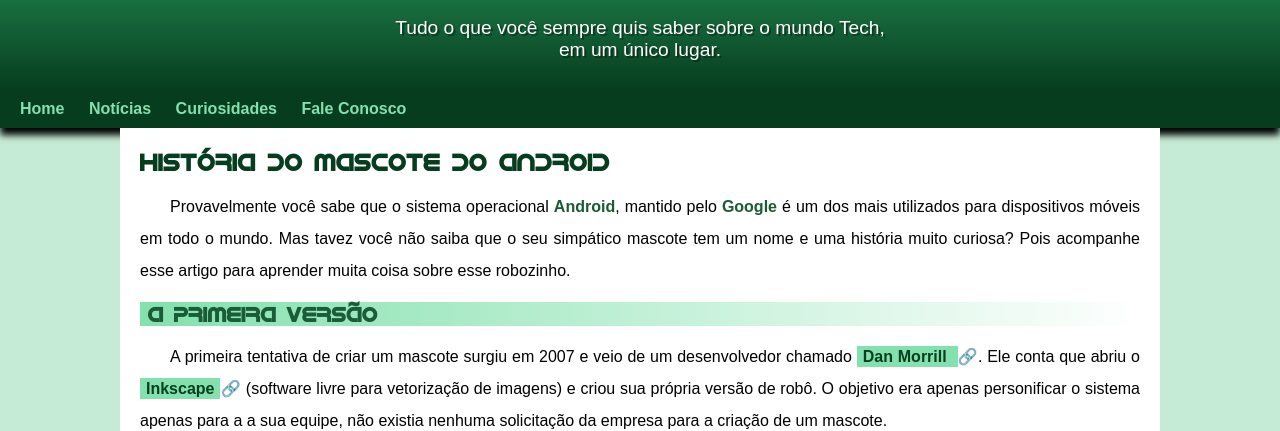
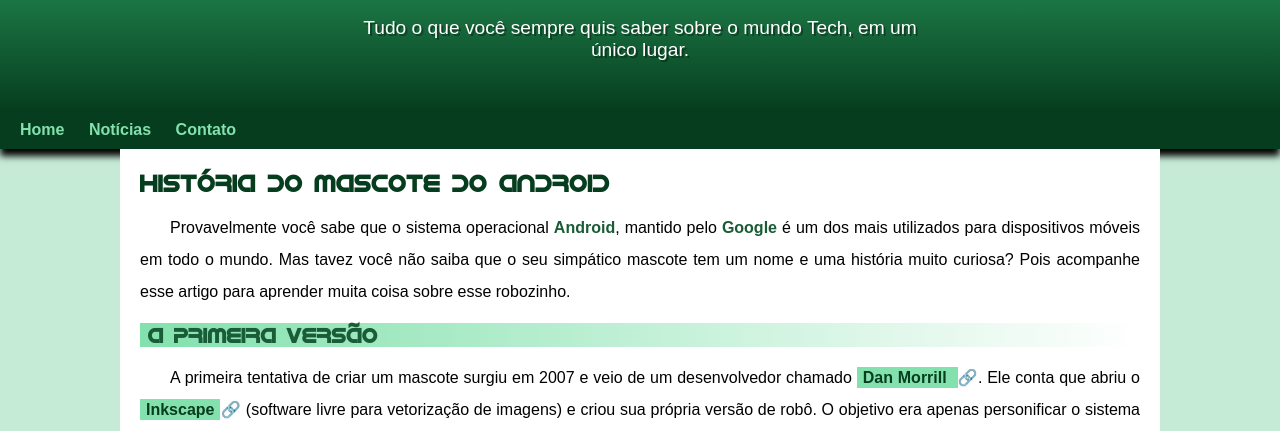
Before and after one commit to JPedroCSz/projeto-android, a plain HTML site: page index.html in a window 1280 px wide. Shown: the part 100-531 px from the top of the page. Drawn offline with Linux system fonts and the light colour scheme.

Commit message:
problema de padding corrigido

```diff
--- a/estilo/style.css
+++ b/estilo/style.css
@@ -50,10 +50,11 @@ header > p {
     color: white;
     font-size: 1.2em;
     font-family: var(--fonte-padrao);
-    max-width: 500px;
+    max-width: 600px;
     margin: auto;
-    margin-bottom: 20px;
-    padding: 0px 10px 0px 10px;
+    padding-left: 10px;
+    padding-right: 10px;
+    padding-bottom: 50px;
     text-shadow: 2px 2px 0px rgba(0, 0, 0, 0.358);
 }
 
--- a/index.html
+++ b/index.html
@@ -19,8 +19,7 @@
     <nav>
         <a href="#">Home</a>
         <a href="#">Notícias</a>
-        <a href="#">Curiosidades</a>
-        <a href="#">Fale Conosco</a>
+        <a href="#">Contato</a>
     </nav>
     <main>
         <article>
```
